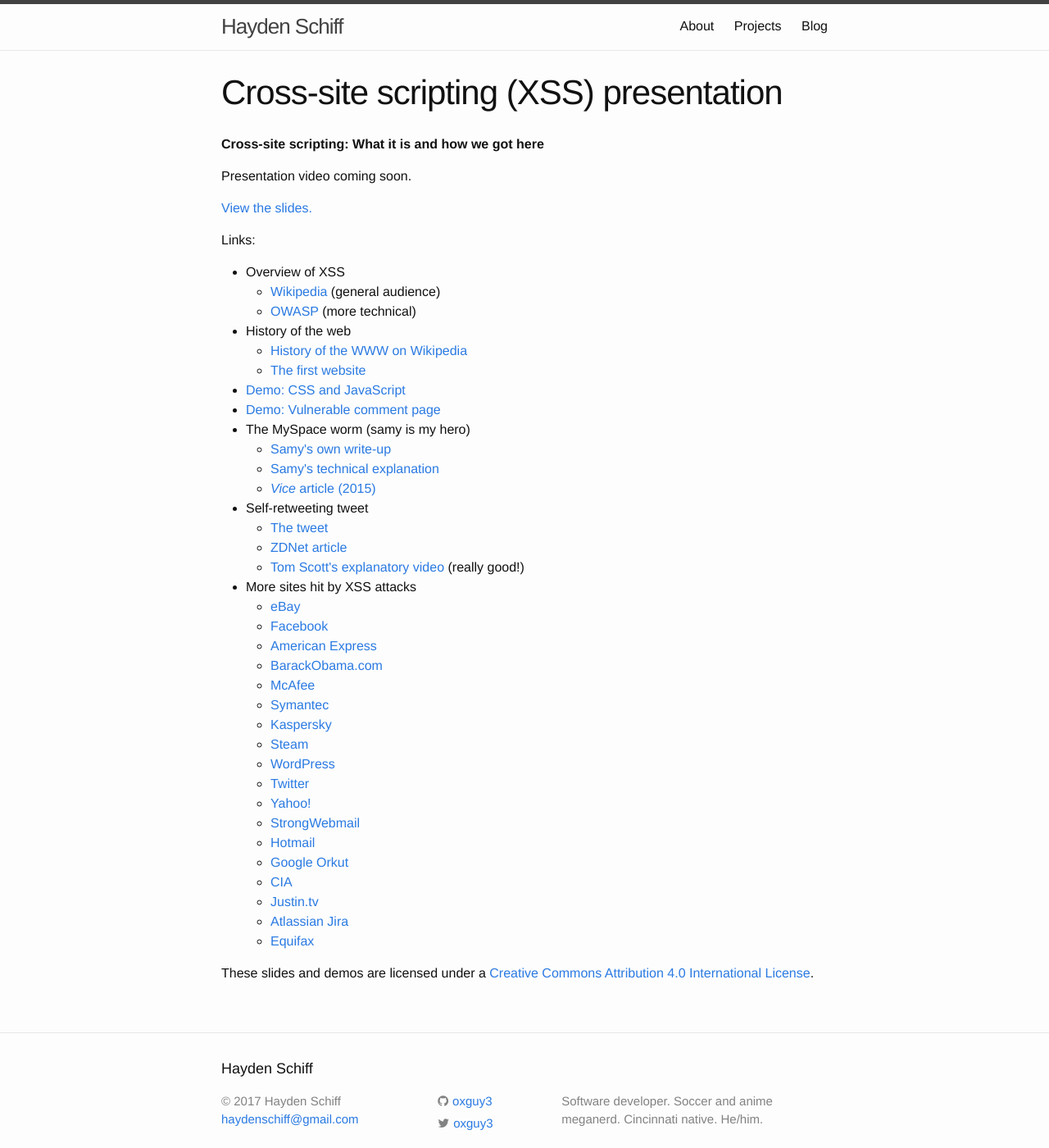
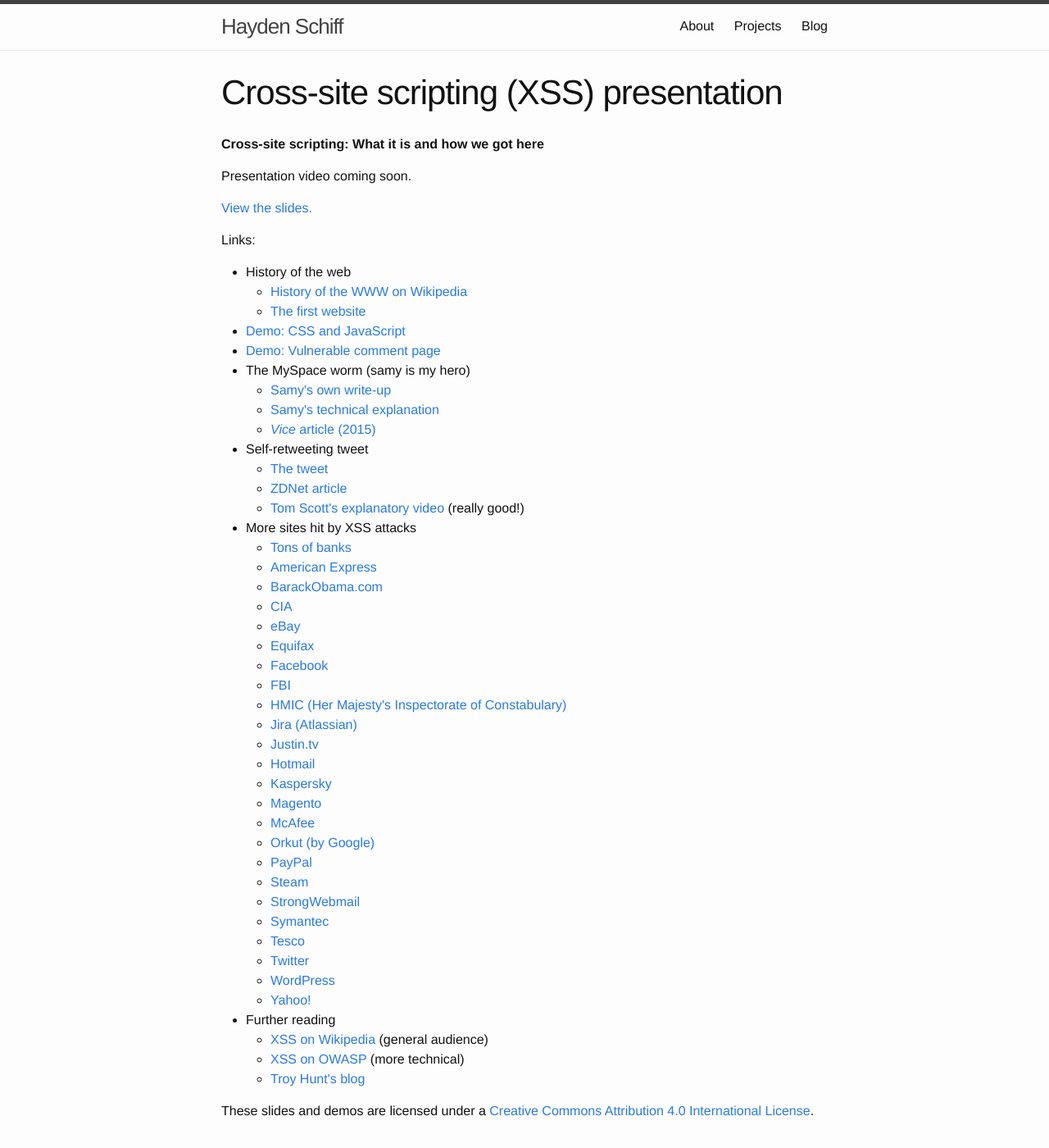
Before and after one commit to oxguy3/schiff.io, a Jekyll site: the page built from presentations/xss/index.md, in a window 1280 px wide and 1400 px high. Shown: the whole window at 82% size. Built offline with Jekyll 4.4.1, drawn with Linux system fonts in a browser that asks for light colours.

Commit message:
updated xss links

```diff
--- a/presentations/xss/index.md
+++ b/presentations/xss/index.md
@@ -9,9 +9,6 @@
 [View the slides.](https://docs.google.com/presentation/d/1qqFnLR2FjigGJbtTLUssP2DiVLTQh-pGawPf2bJ6lwI/edit?usp=sharing)
 
 Links:
-* Overview of XSS
-  * [Wikipedia](https://en.wikipedia.org/wiki/Cross-site_scripting) (general audience)
-  * [OWASP](https://www.owasp.org/index.php/Cross-site_Scripting_(XSS)) (more technical)
 * History of the web
   * [History of the WWW on Wikipedia](https://en.wikipedia.org/wiki/History_of_the_World_Wide_Web)
   * [The first website](http://info.cern.ch/hypertext/WWW/Help.html)
@@ -26,23 +23,33 @@
   * [ZDNet article](http://www.zdnet.com/article/tweetdeck-wasnt-actually-hacked-and-everyone-was-silly/)
   * [Tom Scott's explanatory video](https://www.youtube.com/watch?v=zv0kZKC6GAM) (really good!)
 * More sites hit by XSS attacks
-  * [eBay](https://nakedsecurity.sophos.com/2016/01/13/ebay-xss-bug-left-users-vulnerable-to-almost-undetectable-phishing-attacks/)
-  * [Facebook](http://theharmonyguy.com/oldsite/2011/04/21/recent-facebook-xss-attacks-show-increasing-sophistication/)
+  * [Tons of banks](https://www.htbridge.com/news/hacking_banking_websites_myth_or_reality.html)
   * [American Express](http://www.theregister.co.uk/2008/12/20/american_express_website_bug_redux/)
   * [BarackObama.com](http://www.zdnet.com/article/obama-site-hacked-redirected-to-hillary-clinton/)
+  * [CIA](https://thehackernews.com/2011/06/xss-attack-on-cia-central-itelligence.html)
+  * [eBay](https://nakedsecurity.sophos.com/2016/01/13/ebay-xss-bug-left-users-vulnerable-to-almost-undetectable-phishing-attacks/)
+  * [Equifax](https://www.forbes.com/sites/thomasbrewster/2017/09/08/equifax-data-breach-history/)
+  * [Facebook](http://theharmonyguy.com/oldsite/2011/04/21/recent-facebook-xss-attacks-show-increasing-sophistication/)
+  * [FBI](http://www.xssed.com/mirror/81181/)
+  * [HMIC (Her Majesty's Inspectorate of Constabulary)](https://shkspr.mobi/blog/2014/09/another-gov-uk-xss-flaw/)
+  * [Jira (Atlassian)](https://www.netsparker.com/blog/web-security/apacheorg-and-jira-incident/)
+  * [Justin.tv](http://www.zdnet.com/article/xss-worm-at-justin-tv-infects-2525-profiles/)
+  * [Hotmail](http://seclists.org/bugtraq/2002/Oct/119)
+  * [Kaspersky](http://www.theregister.co.uk/2009/02/08/kaspersky_compromise_report/)
+  * [Magento](https://www.msspalert.com/cybersecurity-news/magento-xss-attacks-helpdesk-widget-used-to-target-e-commerce-shops/)
   * [McAfee](https://www.cnet.com/news/mcafee-blasted-for-having-holes-in-its-web-sites/)
+  * [Orkut (by Google)](https://techcrunch.com/2010/09/25/born-sabado/)
+  * [PayPal](https://www.v3.co.uk/v3-uk/news/2424706/paypal-xss-vulnerability-exposed-by-bitdefender)
+  * [Steam](https://blog.horangi.com/real-life-examples-of-web-vulnerabilities-a63bd22d838a)
+  * [StrongWebmail](http://www.zdnet.com/article/strongwebmail-ceos-mail-account-hacked-via-xss/)
   * [Symantec](http://www.theregister.co.uk/2009/04/15/symantec_xss_bugs/)
-  * [Kaspersky](http://www.theregister.co.uk/2009/02/08/kaspersky_compromise_report/)
-  * [Steam](https://blog.horangi.com/real-life-examples-of-web-vulnerabilities-a63bd22d838a)
+  * [Tesco](https://www.troyhunt.com/why-xss-is-serious-business-and-why/)
+  * [Twitter](https://blog.twitter.com/official/en_us/a/2010/all-about-the-onmouseover-incident.html)
   * [WordPress](http://blog.trendmicro.com/trendlabs-security-intelligence/wordpress-vulnerability-puts-millions-of-sites-at-risk-trend-micro-solutions-available/)
-  * [Twitter](https://blog.twitter.com/official/en_us/a/2010/all-about-the-onmouseover-incident.html)
   * [Yahoo!](http://www.hotforsecurity.com/blog/yahoo-accounts-hijacked-via-xss-type-attack-5172.html)
-  * [StrongWebmail](http://www.zdnet.com/article/strongwebmail-ceos-mail-account-hacked-via-xss/)
-  * [Hotmail](http://seclists.org/bugtraq/2002/Oct/119)
-  * [Google Orkut](https://techcrunch.com/2010/09/25/born-sabado/)
-  * [CIA](https://thehackernews.com/2011/06/xss-attack-on-cia-central-itelligence.html)
-  * [Justin.tv](http://www.zdnet.com/article/xss-worm-at-justin-tv-infects-2525-profiles/)
-  * [Atlassian Jira](https://www.netsparker.com/blog/web-security/apacheorg-and-jira-incident/)
-  * [Equifax](https://www.forbes.com/sites/thomasbrewster/2017/09/08/equifax-data-breach-history/)
+* Further reading
+  * [XSS on Wikipedia](https://en.wikipedia.org/wiki/Cross-site_scripting) (general audience)
+  * [XSS on OWASP](https://www.owasp.org/index.php/Cross-site_Scripting_(XSS)) (more technical)
+  * [Troy Hunt's blog](https://www.troyhunt.com/)
 
 These slides and demos are licensed under a [Creative Commons Attribution 4.0 International License](http://creativecommons.org/licenses/by/4.0/).
```
